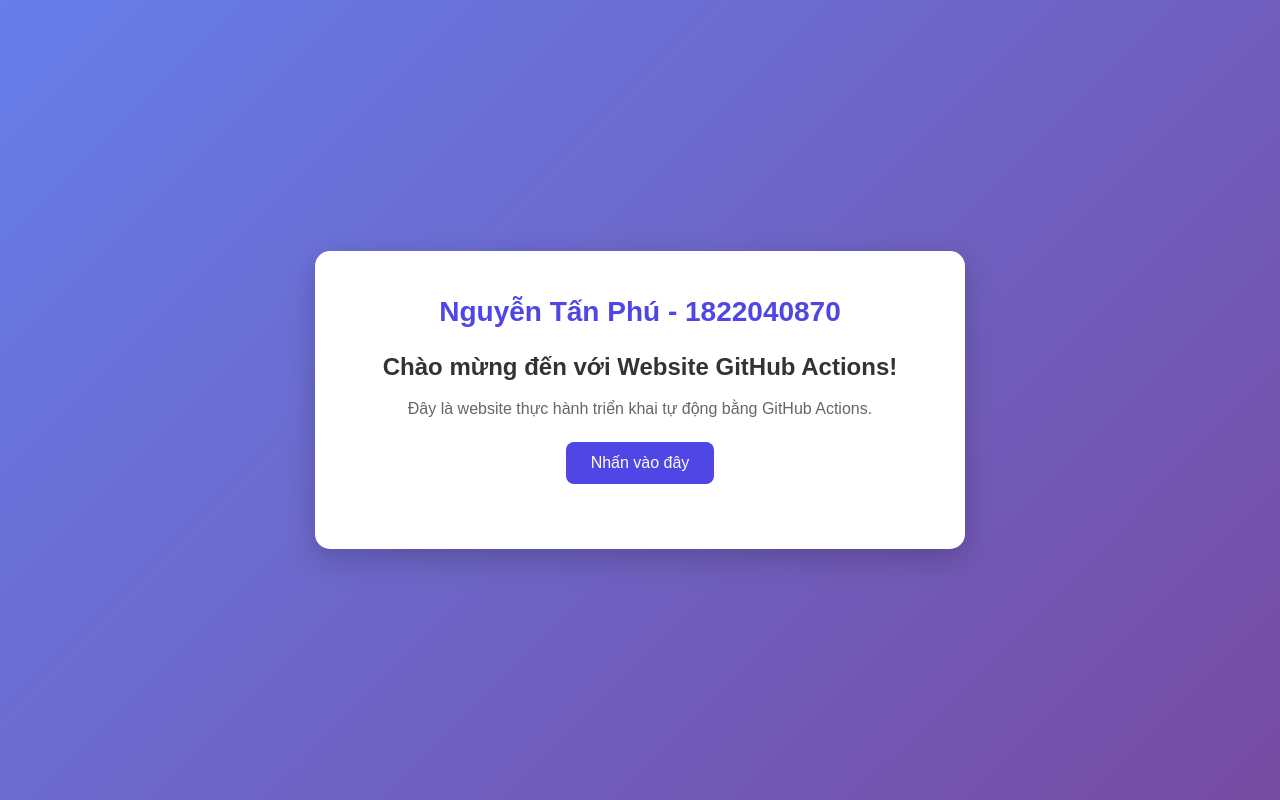
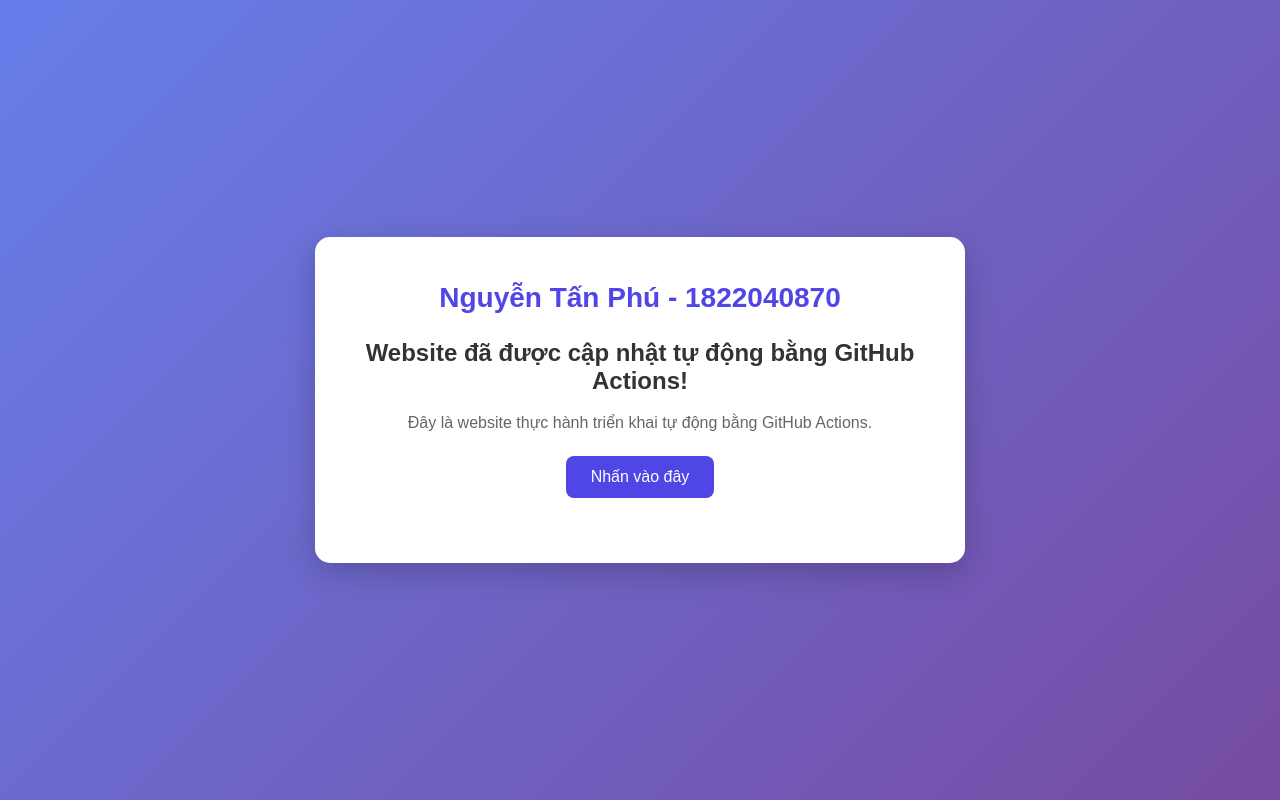
Before and after one commit to NguyenTanPhu04/devops-1822040870, a plain HTML site: page index.html in a window 1280 px wide. Drawn offline with Linux system fonts and the light colour scheme.

Commit message:
Update website content

```diff
--- a/index.html
+++ b/index.html
@@ -13,8 +13,7 @@
         <div class="card">
             <h1>Nguyễn Tấn Phú - 1822040870</h1>
 
-            <h2>Chào mừng đến với Website GitHub Actions!</h2>
-
+            <h2>Website đã được cập nhật tự động bằng GitHub Actions!</h2>
             <p>
                 Đây là website thực hành triển khai tự động
                 bằng GitHub Actions.
```
